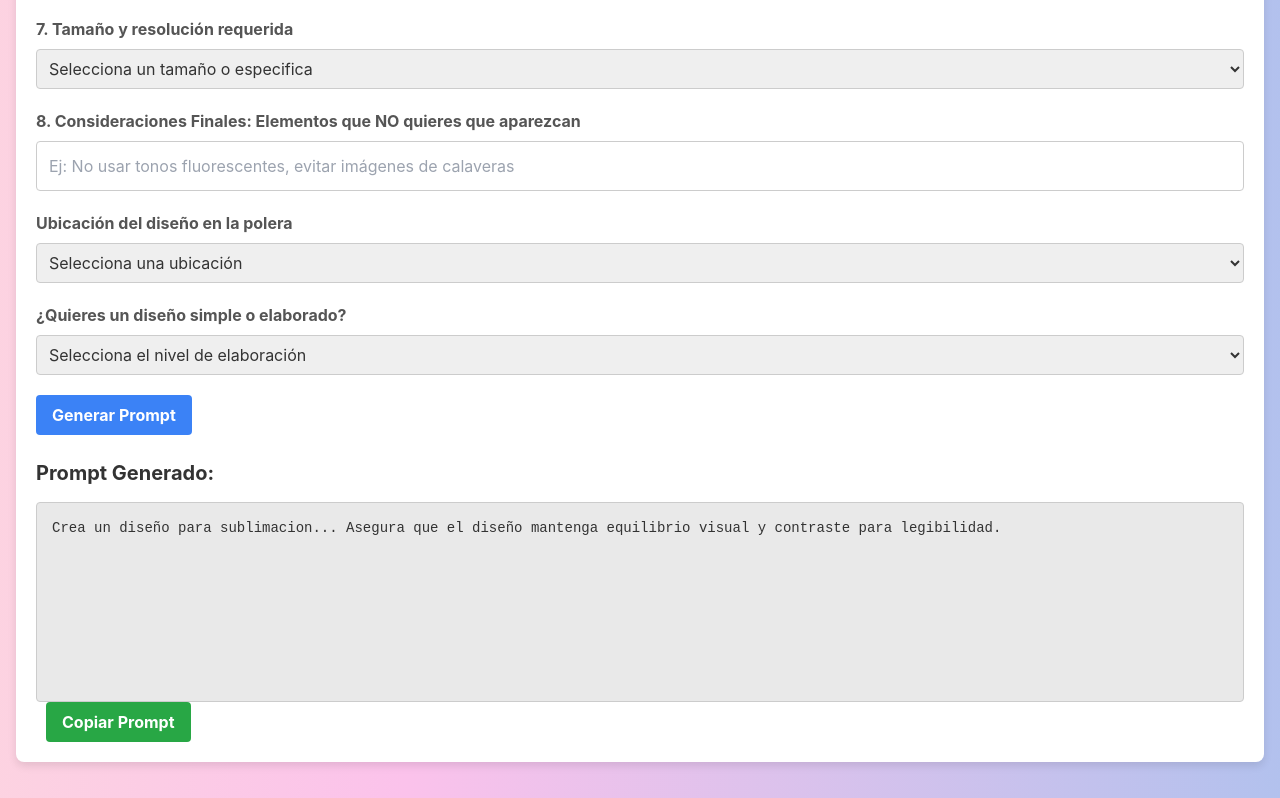
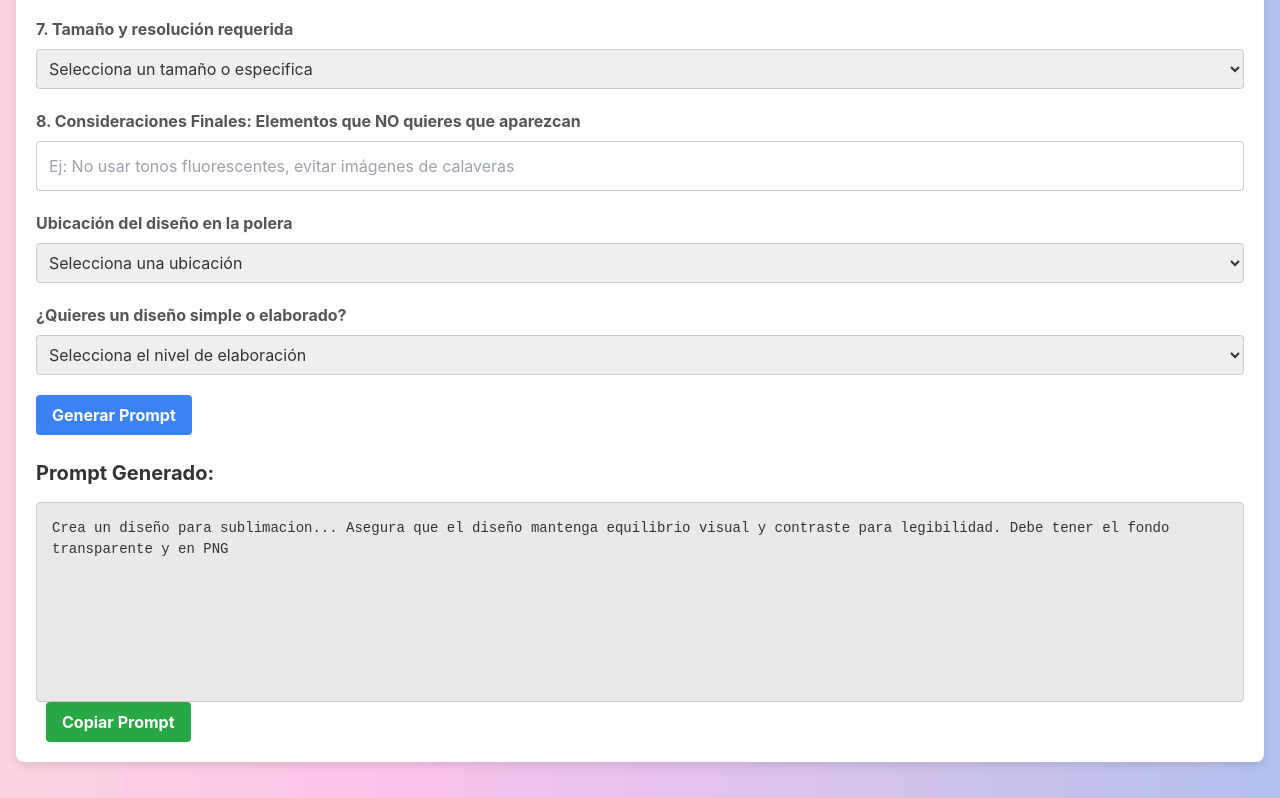
Before and after one commit to Lotusd1/Shirt-Design, a plain HTML site: page index.html in a window 1280 px wide. Both pictures are taken after a click on the button "Generar Prompt". Shown: the part 1155-1953 px from the top of the page. Drawn offline with nearby package versions, Linux system fonts and the light colour scheme.

Commit message:
Update index.html

```diff
--- a/index.html
+++ b/index.html
@@ -529,7 +529,7 @@
                  prompt += `.`; // Cierra la frase de ubicación si no hay elaboración
             } else {
                  // If neither location nor elaboration is specified, add the concluding sentence about legibility
-                 prompt += ` Asegura que el diseño mantenga equilibrio visual y contraste para legibilidad.`;
+                 prompt += ` Asegura que el diseño mantenga equilibrio visual y contraste para legibilidad. Debe tener el fondo transparente y en PNG`;
             }
 
 
```
